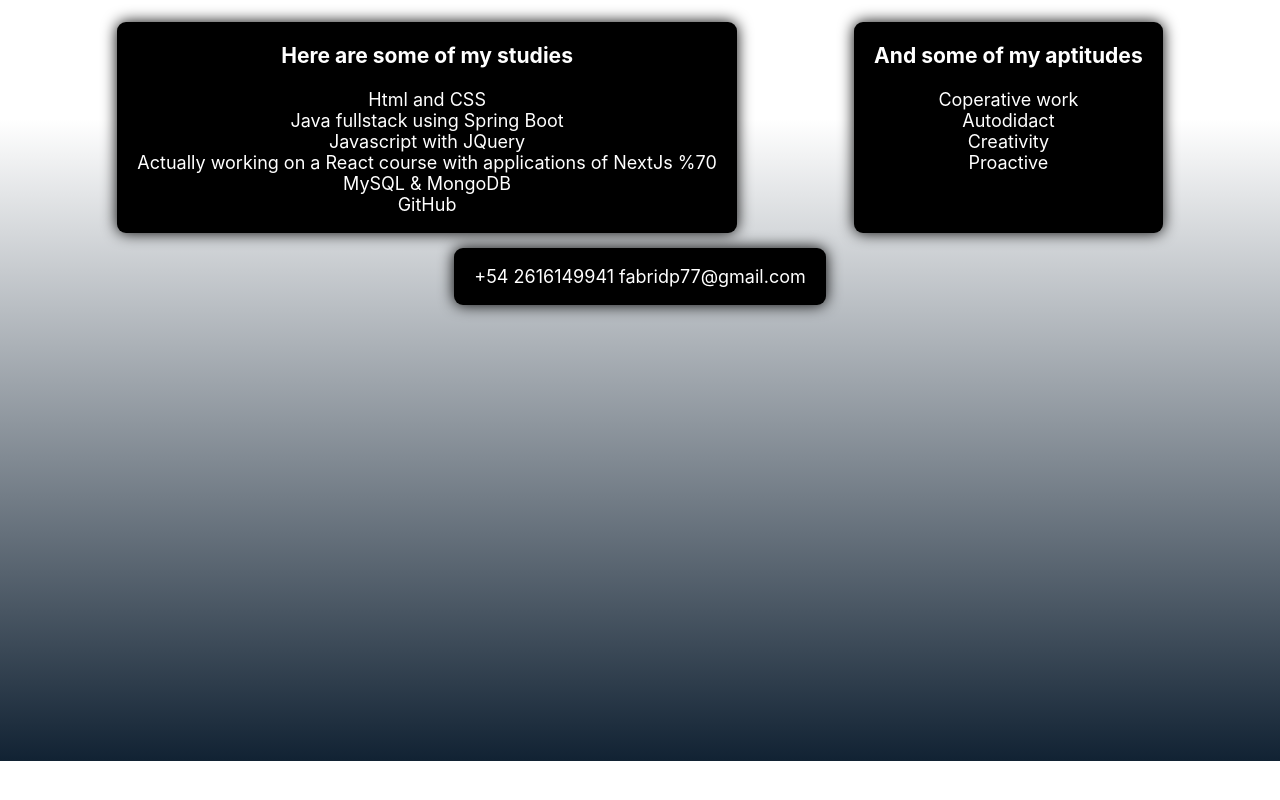
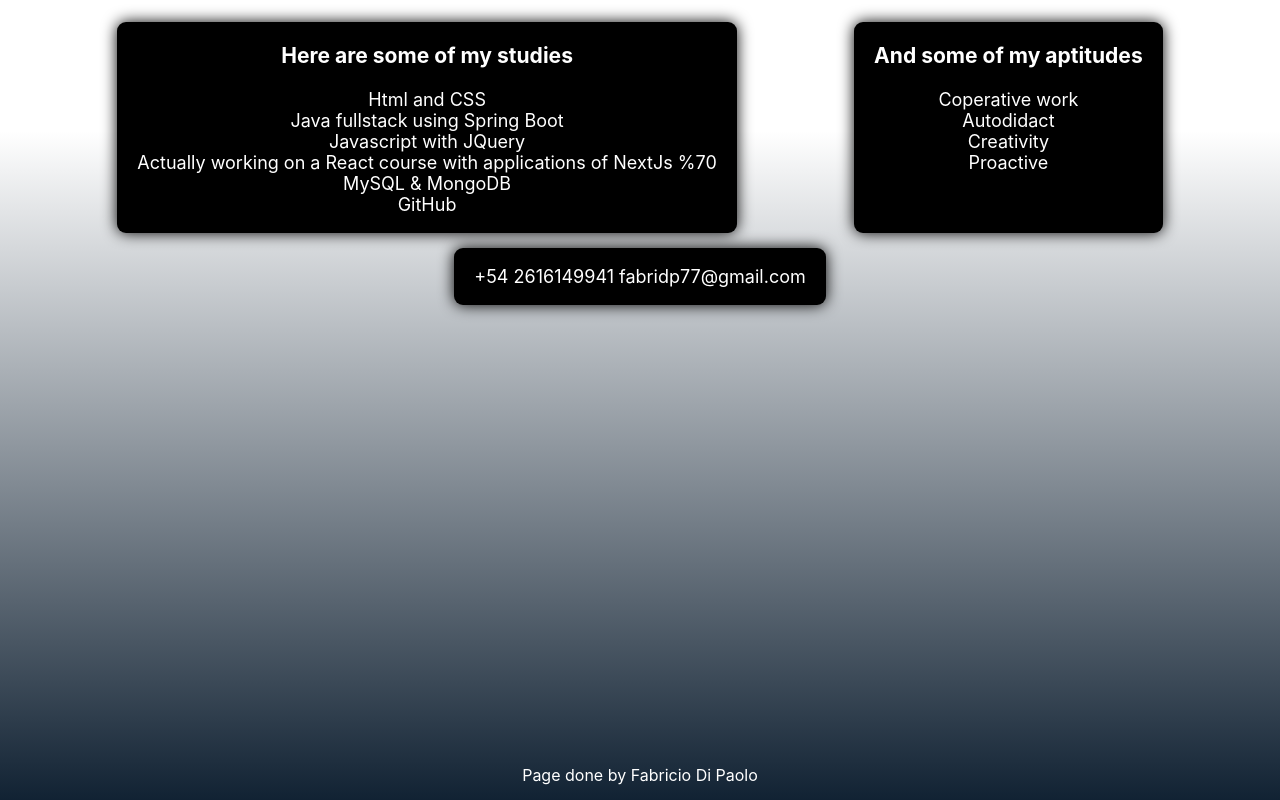
Before and after one commit to fabri2605/my-briefcase, a Next.js app: page /about-me in a window 1280 px wide. Shown: the part 156-956 px from the top of the page. Before the commit the page ends 917 px from the top, so only its background shows below. Built offline with nearby package versions, Linux system fonts and the light colour scheme.

Commit message:
padding-fixed

```diff
--- /dev/null
+++ b/components/Footer.js
@@ -0,0 +1,8 @@
+import styles from './PagesList.module.css';
+
+const Footer = () => {
+
+    return <div className={styles.footer}>Page done by Fabricio Di Paolo</div>
+};
+
+export default Footer;
--- a/components/Layout.js
+++ b/components/Layout.js
@@ -1,3 +1,4 @@
+import Footer from './Footer';
 import NavBar from './NavBar';
 import classes from './NavBar.module.css';
 
@@ -5,8 +6,9 @@ const Layout = (props) => {
     return (
         <div>
             <main className={classes.main}>
-                <NavBar></NavBar>
+                <NavBar/>
                 {props.children}
+                <Footer/>
             </main>
         </div>
     );
--- a/components/PageItem.module.css
+++ b/components/PageItem.module.css
@@ -2,8 +2,10 @@
     background-color: rgb(0, 0, 0);
     width: 100%;
     border-radius: 10px;
-    margin: 1rem;
+    margin: auto;
+    margin-bottom: 20px;
     box-shadow: 0px 0px 15px rgb(0, 0, 0);
+    padding: 0.05rem;
 }
 .card .desc {
     width: 100%;
--- a/components/PagesList.module.css
+++ b/components/PagesList.module.css
@@ -1,3 +1,8 @@
 .open{
     color: rgb(0, 0, 0);
 }
+
+.footer{
+    text-align: center;
+    padding-bottom: 15px;
+}
--- a/styles/globals.css
+++ b/styles/globals.css
@@ -28,6 +28,7 @@ a {
 
 .tall{
     min-height: 100vh;
+    margin-bottom: 0.2rem;
 }
 
 .master {
```
